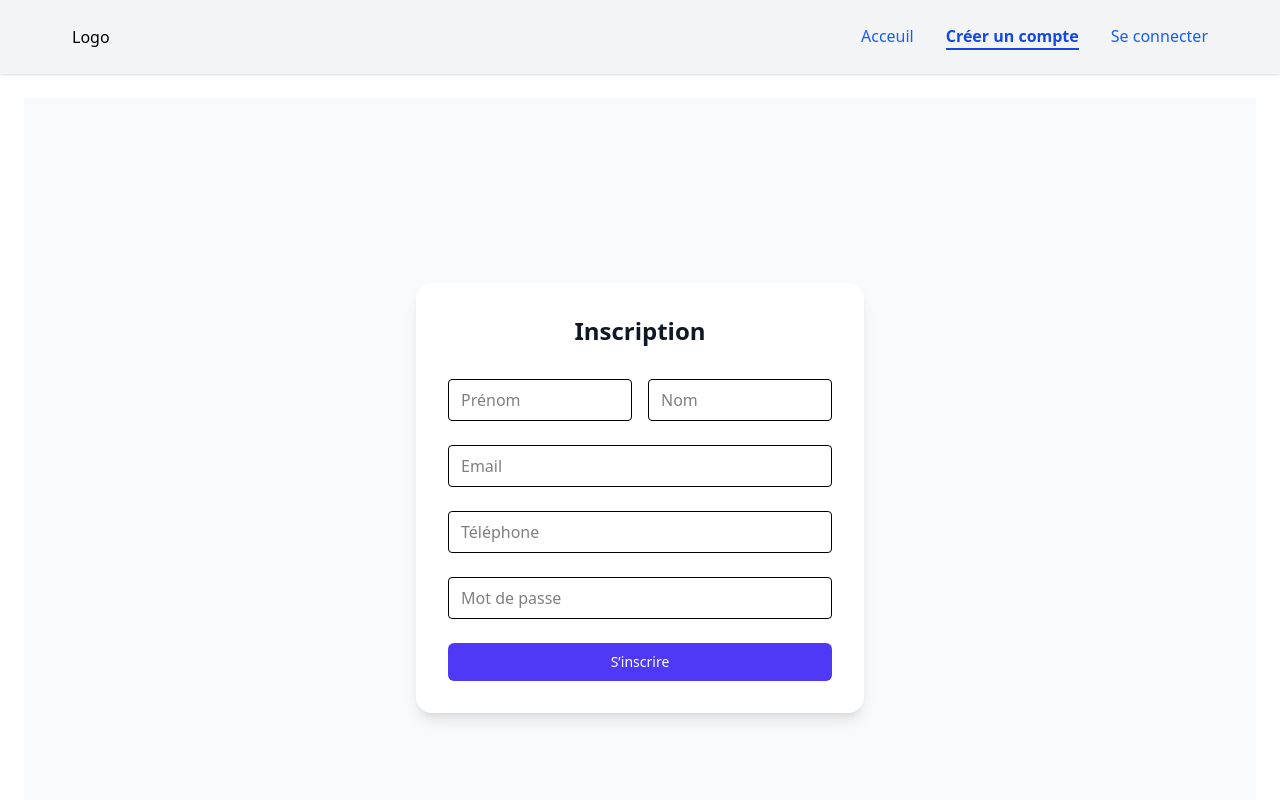
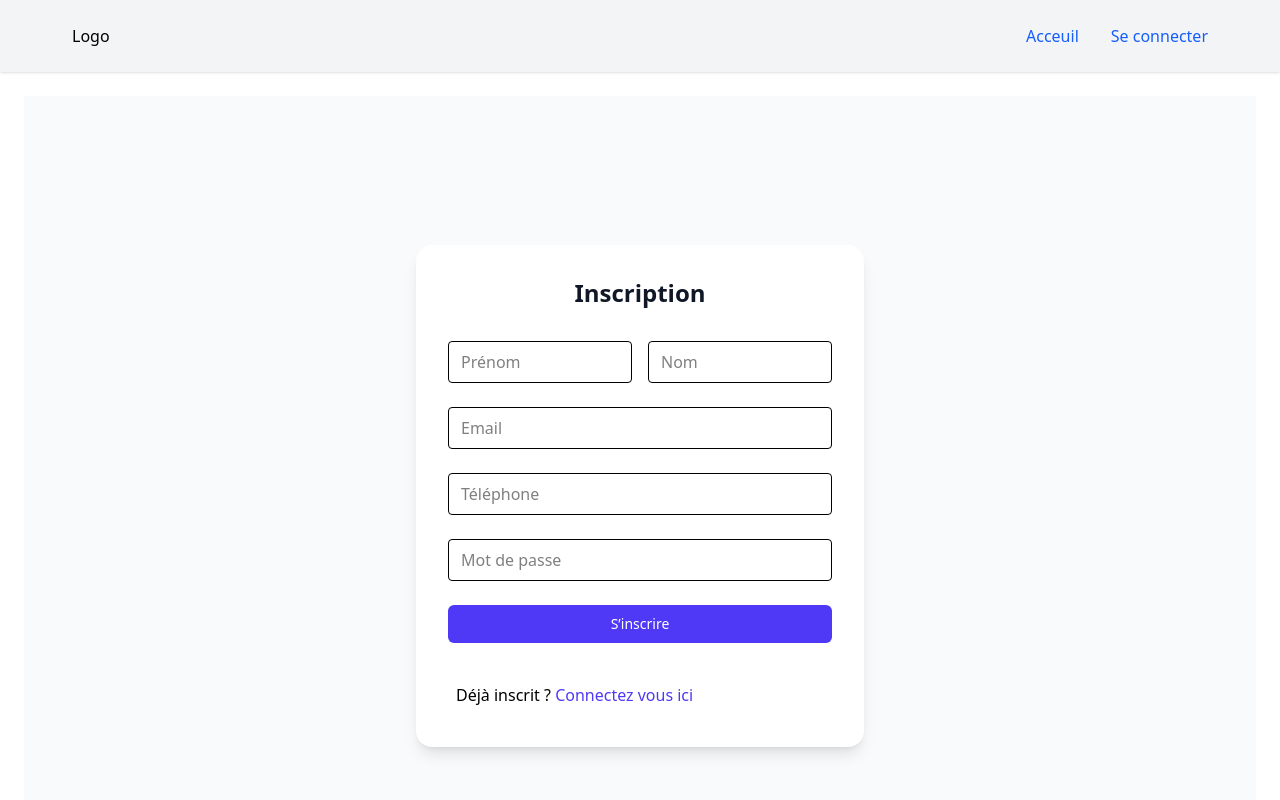
Before and after one commit to CharonTom/event_project_front, a React (Vite) app: page /register in a window 1280 px wide. Shown: the top 800 px of the page. Built offline with nearby package versions, Linux system fonts and the light colour scheme; no server answers.

Commit message:
feat(userpage):user page fetch the users data  from the back

```diff
--- a/src/auth/Login.tsx
+++ b/src/auth/Login.tsx
@@ -1,5 +1,5 @@
 import React, { useState, FormEvent } from "react";
-import { useNavigate } from "react-router-dom";
+import { useNavigate, Link } from "react-router-dom";
 import { useAuth } from "../contexts/AuthContext";
 import axios from "axios";
 
@@ -23,7 +23,7 @@ const Login: React.FC = () => {
         }
       );
       setToken(response.data.access_token);
-      navigate("/account", { replace: true });
+      navigate("/account", { replace: true }); // replace true pour éviter de revenir à la page de connexion avec le bouton "retour" du navigateur
       // eslint-disable-next-line @typescript-eslint/no-explicit-any
     } catch (err: any) {
       setError(err.response?.data?.message || "Erreur de connexion");
@@ -80,6 +80,15 @@ const Login: React.FC = () => {
             >
               Se connecter
             </button>
+            <p className="p-2">
+              Pas encore inscrit ?{" "}
+              <Link
+                to="/register"
+                className="text-indigo-600 hover:text-indigo-800 font-medium"
+              >
+                Inscrivez vous ici
+              </Link>
+            </p>
           </div>
         </form>
       </div>
--- a/src/auth/Register.tsx
+++ b/src/auth/Register.tsx
@@ -1,5 +1,5 @@
 import React, { useState, FormEvent } from "react";
-import { useNavigate } from "react-router-dom";
+import { Link, useNavigate } from "react-router-dom";
 import { useAuth } from "../contexts/AuthContext";
 import axios from "axios";
 
@@ -21,7 +21,7 @@ const Register: React.FC = () => {
     setError(null);
 
     try {
-      const { data } = await axios.post<{ access_token: string }>(
+      const response = await axios.post<{ access_token: string }>(
         "http://localhost:3000/auth/register",
         {
           first_name: firstName,
@@ -32,7 +32,7 @@ const Register: React.FC = () => {
         }
       );
       // l'API retourne directement access_token
-      setToken(data.access_token);
+      setToken(response.data.access_token);
       navigate("/account", { replace: true });
       // eslint-disable-next-line @typescript-eslint/no-explicit-any
     } catch (err: any) {
@@ -108,6 +108,15 @@ const Register: React.FC = () => {
             {loading ? "Inscription…" : "S’inscrire"}
           </button>
         </form>
+        <p className="p-2">
+          Déjà inscrit ?{" "}
+          <Link
+            to="/login"
+            className="text-indigo-600 hover:text-indigo-800 font-medium"
+          >
+            Connectez vous ici
+          </Link>
+        </p>
       </div>
     </div>
   );
--- a/src/layouts/Header.tsx
+++ b/src/layouts/Header.tsx
@@ -16,9 +16,9 @@ export default function Header() {
         <NavLink to="/" className={linkClasses}>
           Acceuil
         </NavLink>
-        <NavLink to="/register" className={linkClasses}>
+        {/* <NavLink to="/register" className={linkClasses}>
           Créer un compte
-        </NavLink>
+        </NavLink> */}
 
         {/* Affiche Login si pas connecté */}
         {!token && (
--- a/src/pages/Account.tsx
+++ b/src/pages/Account.tsx
@@ -1,5 +1,5 @@
 // src/pages/Account.tsx
-import React, { useEffect, useState } from "react";
+import { useEffect, useState } from "react";
 import { jwtDecode } from "jwt-decode";
 import { useAuth } from "../contexts/AuthContext";
 import axios from "axios";
@@ -87,9 +87,7 @@ export default function Account() {
       <p>
         <span className="font-semibold">Téléphone :</span> {user.phone}
       </p>
-      <p>
-        <span className="font-semibold">Rôle :</span> {user.role}
-      </p>
+
       <p>
         <span className="font-semibold">Inscrit le :</span>{" "}
         {new Date(user.created_at).toLocaleDateString()}
--- a/src/routes/PrivateRoute.tsx
+++ b/src/routes/PrivateRoute.tsx
@@ -1,8 +1,7 @@
-import React from "react";
 import { Navigate, Outlet } from "react-router-dom";
 import { useAuth } from "../contexts/AuthContext";
 
-export const PrivateRoute: React.FC = () => {
+export const PrivateRoute = () => {
   const { token } = useAuth();
   if (!token) {
     return <Navigate to="/login" replace />;
```
